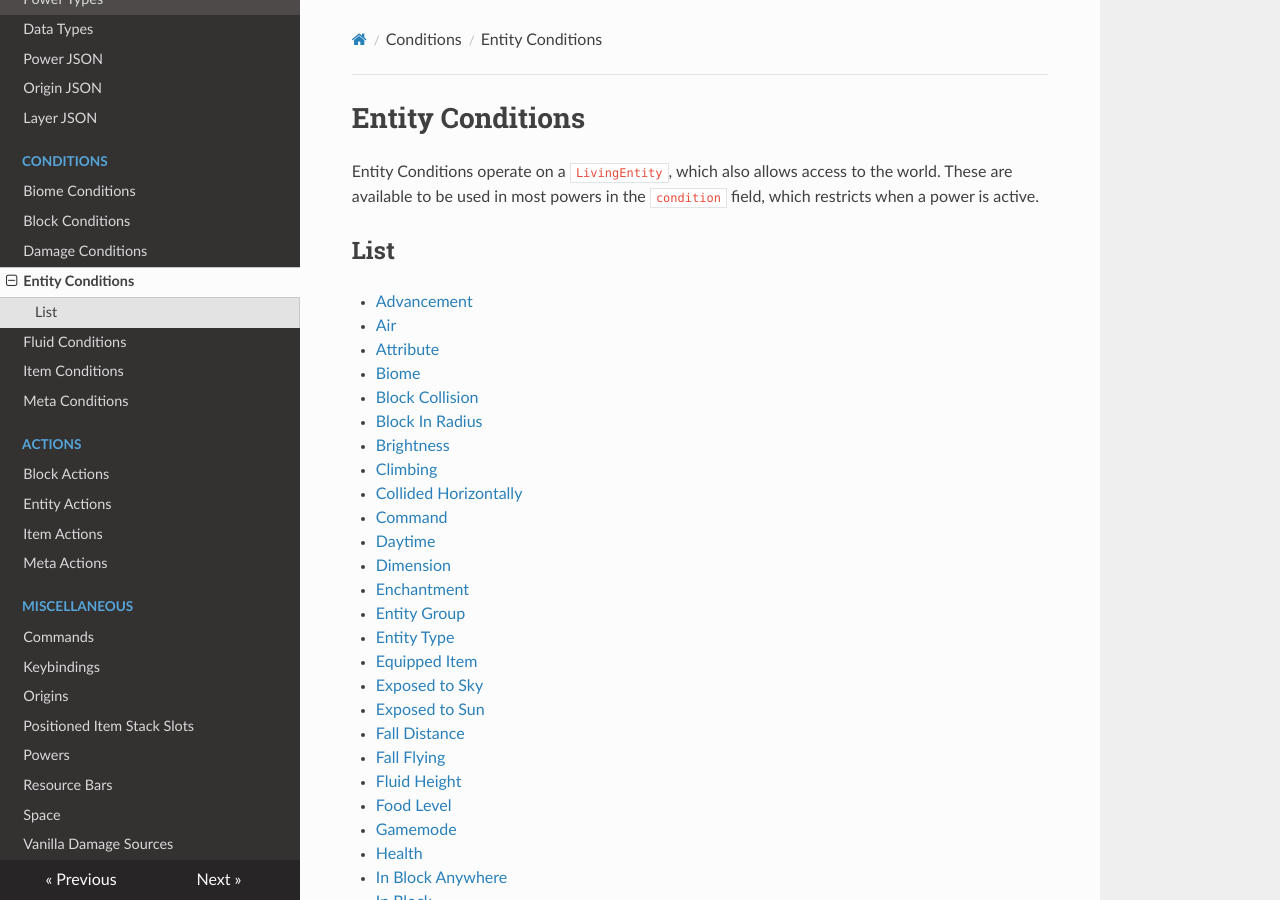
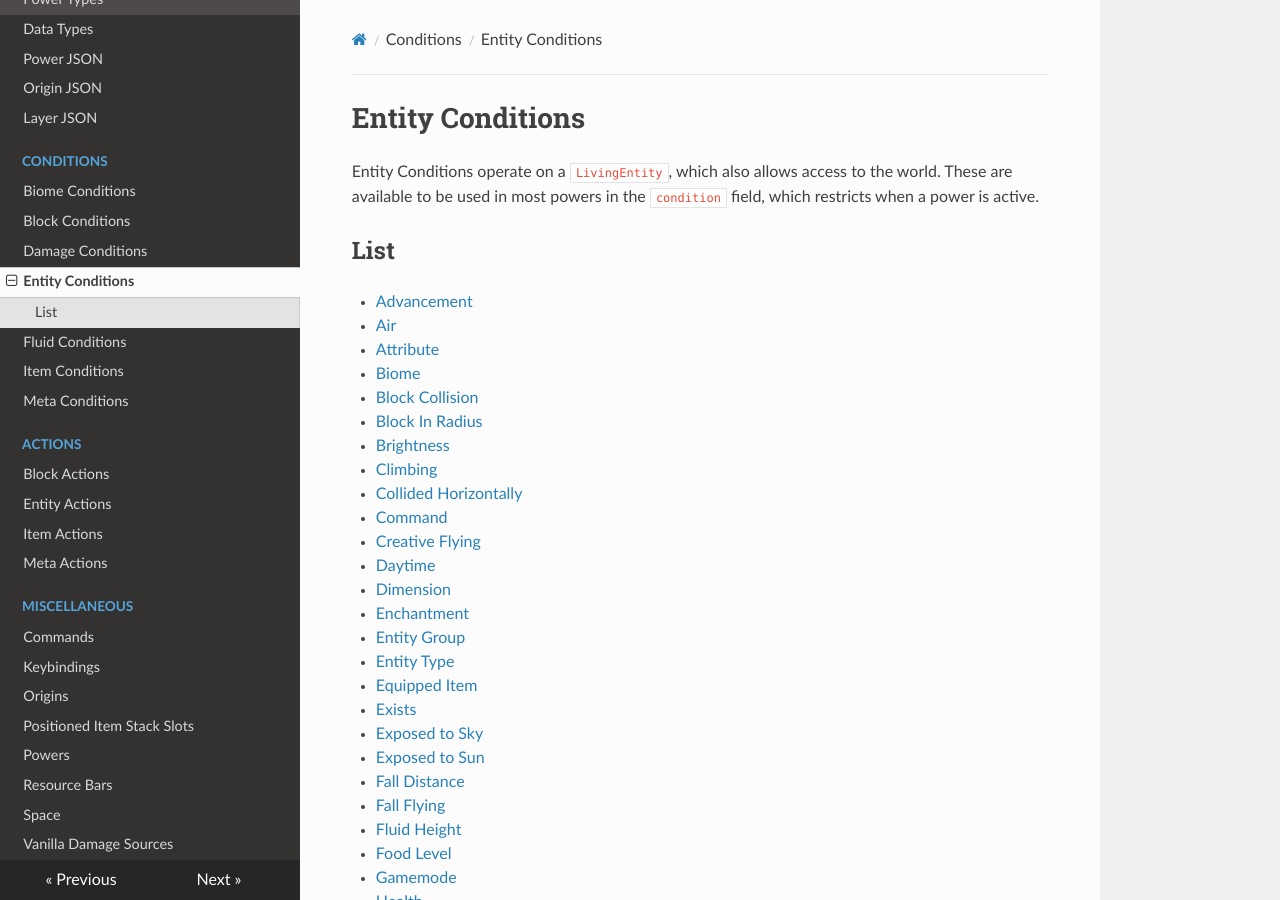
Before and after one commit to apace100/origins-docs, an MkDocs documentation site: the page built from docs/entity_conditions.md, in a window 1280 px wide and 900 px high. Built offline with MkDocs 1.6.1, drawn with Linux system fonts in a browser that asks for light colours; nearby versions of some CDN libraries.

Commit message:
Modify `entity_conditions.md` Now includes the `creative_flying` and `exists` entity condition types

```diff
--- a/docs/entity_conditions.md
+++ b/docs/entity_conditions.md
@@ -18,12 +18,14 @@ Entity Conditions operate on a `LivingEntity`, which also allows access to the w
 * [Climbing](climbing)
 * [Collided Horizontally](collided_horizontally)
 * [Command](command)
+* [Creative Flying](entity_conditions/creative_flying.md)
 * [Daytime](daytime)
 * [Dimension](dimension)
 * [Enchantment](enchantment)
 * [Entity Group](entity_group)
 * [Entity Type](entity_type)
 * [Equipped Item](equipped_item)
+* [Exists](entity_conditions/exists.md)
 * [Exposed to Sky](exposed_to_sky)
 * [Exposed to Sun](exposed_to_sun)
 * [Fall Distance](fall_distance)
```
